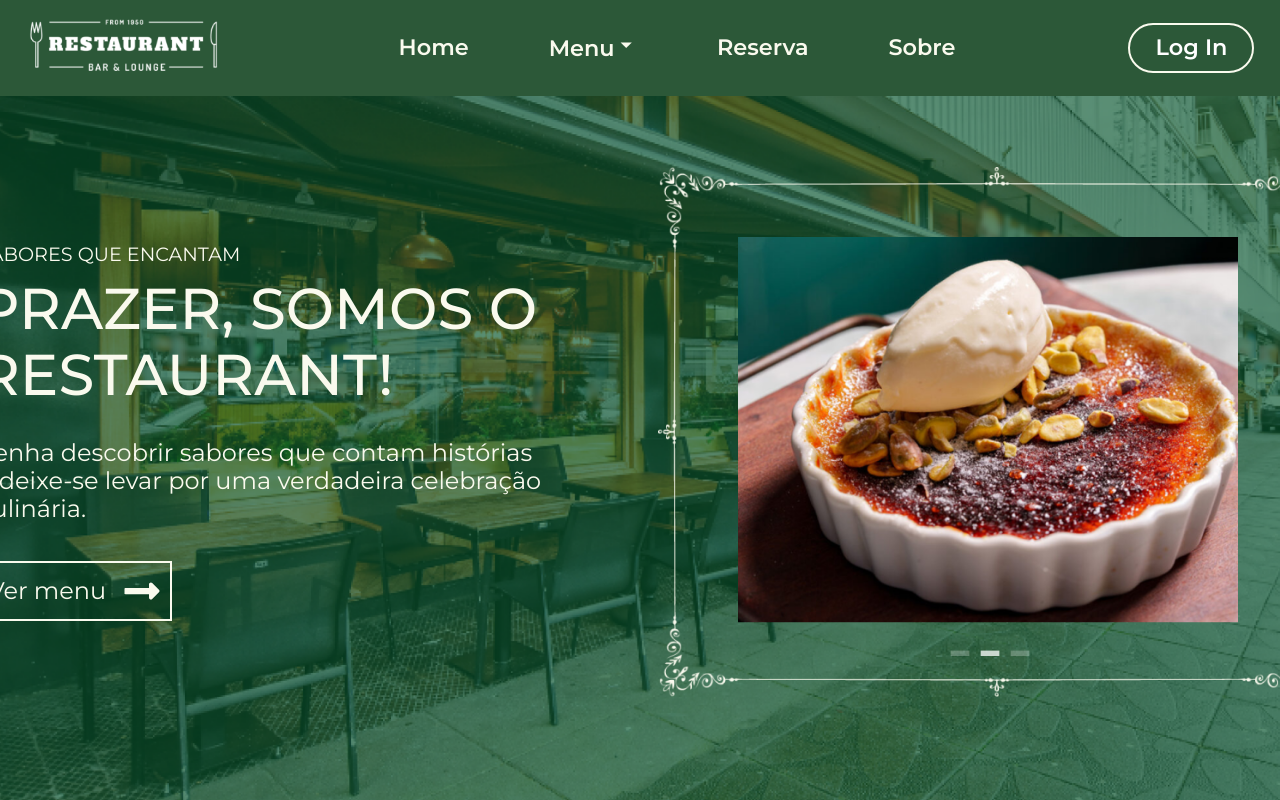
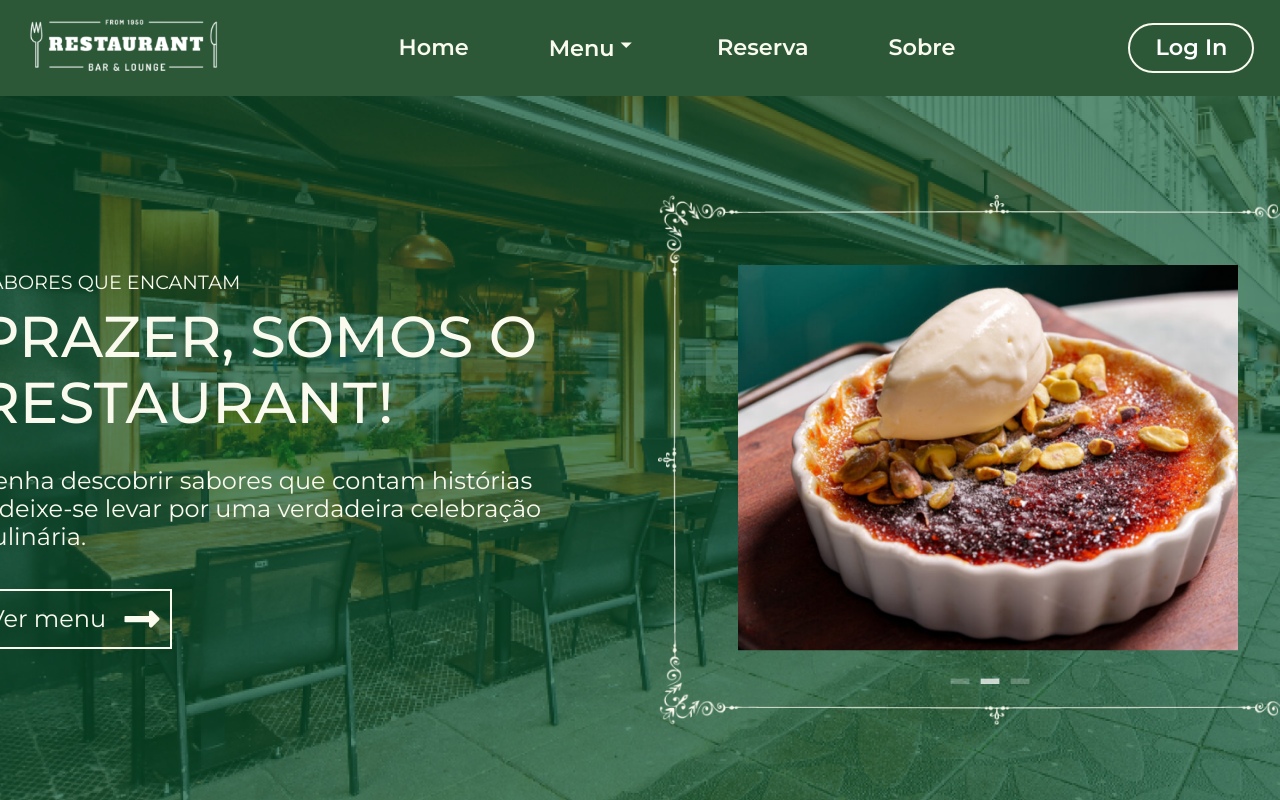
Before and after one commit to sergiotales1/therestaurant, a React (Vite) app: page / in a window 1280 px wide. Built offline with nearby package versions, Linux system fonts and the light colour scheme.

Commit message:
hero ui changes

```diff
--- a/src/components/landing/Hero.jsx
+++ b/src/components/landing/Hero.jsx
@@ -6,7 +6,8 @@ import { Link } from "react-router-dom";
 
 const HeroWrapper = styled.section`
   width: 100vw;
-  height: 85vh;
+  height: auto;
+  padding-top: 3.5rem;
 
   background: url(${heroBg});
   background-size: cover;
```
